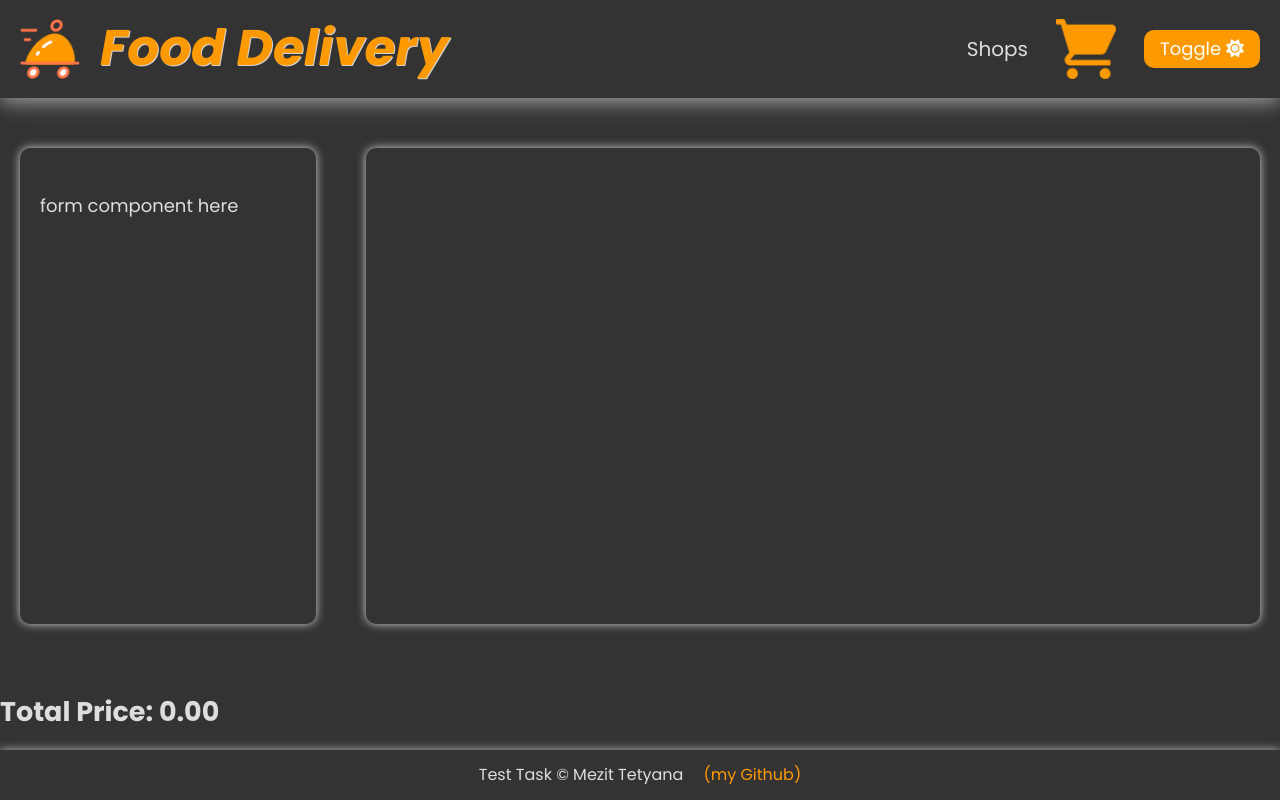
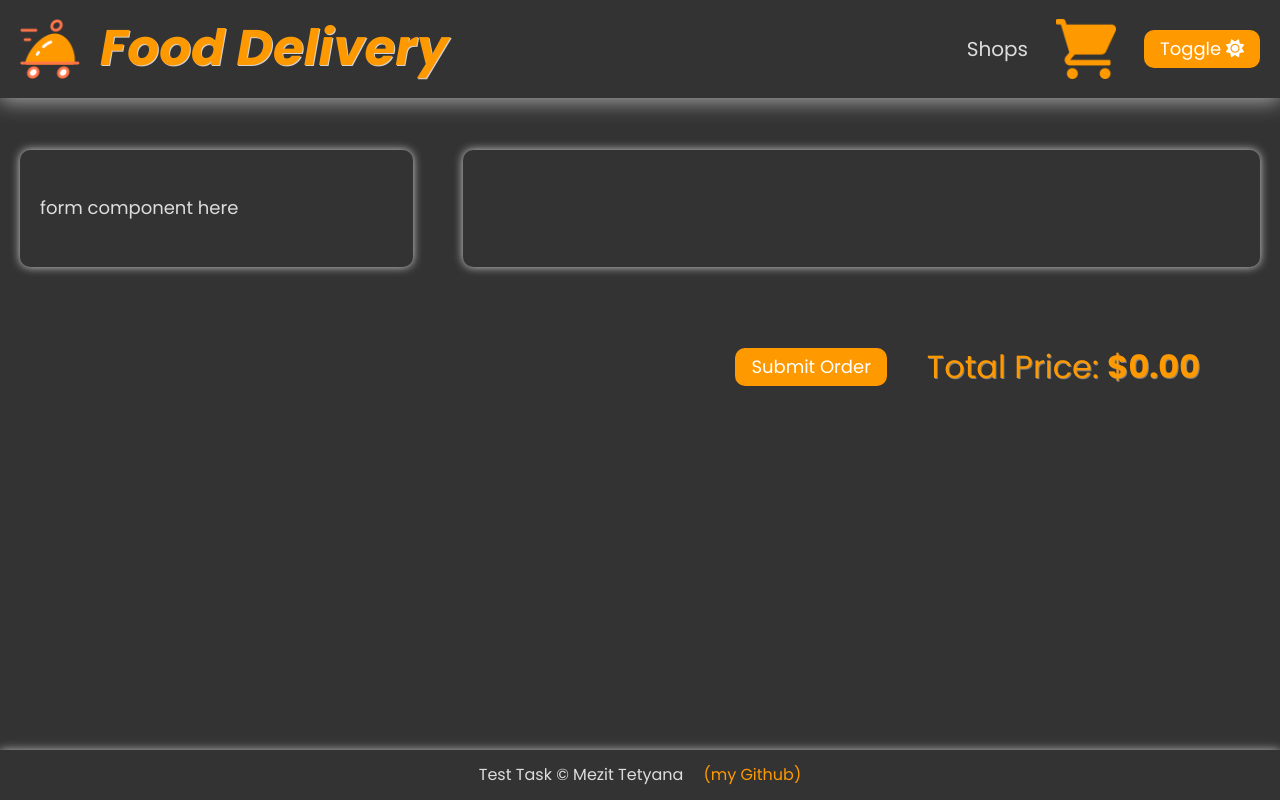
Before and after one commit to NemesisUA/food-delivery, a React (Create React App) app in the folder frontend/: page /cart in a window 1280 px wide. Built offline with nearby package versions, Linux system fonts and the light colour scheme.

Commit message:
feat: add CartItem component

```diff
--- a/frontend/src/App.css
+++ b/frontend/src/App.css
@@ -1,7 +1,13 @@
 .App {
   min-height: 100vh;
-  display: grid;
-  grid-template-rows: auto 1fr auto;
+  display: flex;
+  flex-direction: column;
+}
+
+main {
+  flex-grow: 1;
+  margin-top: 100px;
+  height: 100%;
 }
 
 .light {
--- /dev/null
+++ b/frontend/src/components/CartItem/CartItem.css
@@ -0,0 +1,41 @@
+.cart-item {
+  display: flex;
+  justify-content: left;
+  width: 100%;
+  height: 180px;
+  min-width: 300px;
+  background-color: lightgray;
+  padding: 10px;
+  margin-bottom: 20px;
+  border-radius: 10px;
+}
+
+.dark .cart-item {
+  background-color: #666;
+}
+
+.cart-item__img img {
+  width: 160px;
+  margin-right: 100px;
+}
+
+.cart-item__total {
+  margin-left: 20px;
+}
+
+.deleteCartItem {
+  width: 30px;
+  height: 30px;
+  border-radius: 10px;
+  margin-left: auto;
+  transition: all 0.3s ease-in;
+}
+
+.deleteCartItem:hover {
+  background-color: var(--color-primary);
+}
+
+.deleteCartItem:active {
+  border-radius: 50%;
+  transform: scale(0.8);
+}
--- /dev/null
+++ b/frontend/src/components/CartItem/CartItem.jsx
@@ -0,0 +1,74 @@
+import { useContext, useEffect, useState } from 'react';
+import './CartItem.css';
+import { LocalStorageService, LS_KEYS } from "../../servises/localStorage";
+import { CartContext } from "../../hoc/CartProvider";
+
+function CartItem({ name, price, image, id}) {
+  const { cartItems, setCartItems } = useContext(CartContext);
+
+  const storageAmount = LocalStorageService.get(LS_KEYS.CART) ?
+  [...LocalStorageService.get(LS_KEYS.CART)]
+      .filter(el => el.id === id)
+      .map(el => el.amount)[0]
+  : 1;
+
+const [amount, setAmount] = useState(storageAmount || 1);
+
+  const handleDeleteCartItem = (e) => {
+    e.preventDefault();
+    setCartItems(prevstate => ([...prevstate.filter(el => el.id !== id)]));
+  }
+
+  useEffect(() => {
+    LocalStorageService.set(LS_KEYS.CART, cartItems);
+  }, [cartItems]);
+
+  const handleAmount = (e) => {
+    setAmount(prev => e.target.value);
+
+    setCartItems((prevstate) => ([...prevstate.filter(el => el.id !== id), {
+      id: id,
+      name: name,
+      price: price,
+      image: image,
+      amount: amount
+  }]));
+  }
+
+  useEffect(() => {
+    LocalStorageService.set(LS_KEYS.CART,cartItems )
+  }, [cartItems])
+
+  return (
+    <div className='cart-item'>
+      <div className='cart-item__img'>
+        <img src={image} alt={name} width={100} />
+      </div>
+
+      <div className='cart-item__info'>
+        <h3 className='cart-item__info'>{name}</h3>
+        <p className='cart-item__info'>price ${price}</p>
+
+        <input
+          className='cart-item__input'
+          type="number"
+          placeholder={1}
+          min={1}
+          value={amount}
+          onChange={handleAmount}
+        />
+
+        <span className='cart-item__total'>sum: ${amount * price}</span>
+      </div>
+
+      <button
+        className='deleteCartItem'
+        onClick={handleDeleteCartItem}
+      >
+        <i className="fa-solid fa-close"></i>
+      </button>
+    </div>
+  )
+}
+
+export default CartItem
--- a/frontend/src/components/Footer/Footer.css
+++ b/frontend/src/components/Footer/Footer.css
@@ -5,6 +5,7 @@ footer {
   justify-content: center;
   align-items: center;
   box-shadow: 0 1px 10px lightgray;
+
 }
 
 .footer-wrapper {
--- a/frontend/src/components/Header/Header.css
+++ b/frontend/src/components/Header/Header.css
@@ -1,5 +1,12 @@
 .header {
   width: 100%;
+  position: fixed;
+  z-index: 10;
+  background-color: #fff;
+}
+
+.dark .header {
+  background-color: #333;
 }
 
 .light .header {
@@ -155,7 +162,7 @@
   bottom: 30px;
   right: 15px;
   width: 20px;
-  height: 20px;
+  height: 22px;
   font-weight: bold;
   text-align: center;
   vertical-align: middle;
--- a/frontend/src/components/Layout.jsx
+++ b/frontend/src/components/Layout.jsx
@@ -8,7 +8,9 @@ function Layout() {
     <>
       <Header />
 
-      <Outlet></Outlet>
+      <main>
+        <Outlet></Outlet>
+      </main>
 
       <Footer />
   </>
--- a/frontend/src/components/UI/Card/Card.css
+++ b/frontend/src/components/UI/Card/Card.css
@@ -1,6 +1,6 @@
 .card {
   display: grid;
-  grid-template-rows: 40px 30px auto 50px;
+  grid-template-rows: 40px 30px 1fr 50px;
   width: 300px;
   height: 440px;
   border-radius: 10px;
@@ -25,6 +25,10 @@
   background-color: #e68c70;
   transform: scale(1.05);
   box-shadow: none;
+}
+
+.card__image {
+  align-self: center;
 }
 
 .card__title {
--- a/frontend/src/components/UI/Card/Card.jsx
+++ b/frontend/src/components/UI/Card/Card.jsx
@@ -13,7 +13,9 @@ const Card = ({ product, buttonText = false, onClick}) => {
     setCartItems((prevstate) => ([...prevstate.filter(el => el.id !== product._id), {
       id: product._id,
       name: product.name,
-      price: product.price
+      price: product.price,
+      image: product.image,
+      amount: 1
     }]));
   }
 
--- a/frontend/src/pages/CartPage.jsx
+++ b/frontend/src/pages/CartPage.jsx
@@ -1,41 +1,63 @@
-import { useContext, useEffect } from 'react'
-import './styles/Cart.css'
+import { useContext, useEffect, useRef, useState } from 'react'
+import './styles/CartPage.css'
+import CartItem from '../components/CartItem/CartItem';
 import { LocalStorageService, LS_KEYS } from "../servises/localStorage";
 import { CartContext } from "../hoc/CartProvider";
+import Button from '../components/UI/Button/Button';
 
 function CartPage() {
-  const { cartItems, setCartItems } = useContext(CartContext);
+  const { cartItems, setCartItems } = useContext(CartContext || []);
 
-  const totalPrice = [...cartItems].reduce((acc, cur) => { return acc + +cur.price }, 0).toFixed(2);
+  const [totalPrice, setTotalPrice] = useState([...cartItems].reduce((acc, cur) => {
+    return acc + +cur.price * cur.amount
+  }, 0).toFixed(2) || 0);
+
+  useEffect(() => {
+    setTotalPrice([...cartItems].reduce((acc, cur) => {
+      return acc + +cur.price * cur.amount
+    }, 0).toFixed(2) || 0);
+  }, [cartItems, totalPrice]);
 
   const handlePurchase = (e) => {
     e.preventDefault();
     setCartItems(() => []);
     LocalStorageService.remove(LS_KEYS.CART);
+    LocalStorageService.set(LS_KEYS.CART, []);
   }
 
   return (
-    <>
-      <div className='wrapper flex-wrapper'>
+    <div className='wrapper'>
+      <form onSubmit={handlePurchase}>
+        <div className='flex-wrapper'>
           <div className='order-user'>
             <p>form component here</p>
           </div>
 
           <div className='order-products'>
-          <form onSubmit={handlePurchase}>
-            <ul className="cart-container">{
-              cartItems.map(item => (
-                <li key={item.id}>
-                  <p> name={item.name} price={item.price}</p>
-                </li>
+
+            <div className="cart-container">{
+              cartItems && cartItems.length >= 1 &&
+              cartItems.sort((a, b) => a.id - b.id)
+                .map(item => (
+                    <CartItem
+                      key={item.id}
+                      id={item.id}
+                      name={item.name}
+                      price={item.price}
+                      image={item.image}
+                    />
                 ))
             }
-            </ul>
+            </div>
+          </div>
+        </div>
+
+        <div className='order-wrapper'>
+          <Button >Submit Order</Button>
+          <p className='total-price'>Total Price: <b>${totalPrice || 0}</b></p>
+        </div>
       </form>
     </div>
-      </div>
-      <h2>Total Price: {totalPrice}</h2>
-    </>
   )
 }
 
--- a/frontend/src/pages/styles/Cart.css
+++ /dev/null
@@ -1,30 +0,0 @@
-.order-user {
-  width: 400px;
-  list-style: none;
-  margin: 50px 0;
-  padding: 30px 20px;
-  border-radius: 10px;
-  box-shadow: 0 0 10px lightgray;
-  margin-right: 50px;
-}
-
-.dark .shops-list {
-  box-shadow: 0 0 10px gray;
-}
-
-.order-products {
-  display: flex;
-  flex-direction: column;
-  width: 100%;
-  margin: 50px 0;
-  padding: 30px 20px;
-  border-radius: 10px;
-  box-shadow: 0 0 10px lightgray;
-}
-
-@media screen and (max-width: 991px) {
-  .order-user {
-    width: 100%;
-    margin-right: 0;
-  }
-}
--- /dev/null
+++ b/frontend/src/pages/styles/CartPage.css
@@ -0,0 +1,64 @@
+.order-user {
+  width: 600px;
+  list-style: none;
+  margin: 50px 0;
+  padding: 30px 20px;
+  border-radius: 10px;
+  box-shadow: 0 0 10px lightgray;
+  margin-right: 50px;
+}
+
+.dark .shops-list {
+  box-shadow: 0 0 10px gray;
+}
+
+.order-products {
+  display: flex;
+  flex-direction: column;
+  width: 100%;
+  margin: 50px 0;
+  padding: 30px 20px;
+  border-radius: 10px;
+  box-shadow: 0 0 10px lightgray;
+}
+
+.cart-container {
+  list-style: none;
+}
+
+.cart-item__input {
+  width: 100px;
+  color: black;
+  background-color: #fff;
+  border-radius: 10px;
+  outline: none;
+  border: none;
+  padding: 5px 10px;
+}
+
+.dark .cart-item__input {
+  color: black;
+  background-color: #ddd;
+}
+
+.order-wrapper {
+  display: flex;
+  align-items: center;
+  justify-content: flex-end;
+}
+
+.total-price {
+  font-size: 3.2rem;
+  text-align: center;
+  margin-right: 60px;
+  margin-left: 40px;
+  color: var(--color-primary);
+  text-shadow: var(--text-shadow);
+}
+
+@media screen and (max-width: 991px) {
+  .order-user {
+    width: 100%;
+    margin-right: 0;
+  }
+}
```
Also changed, not shown: frontend/src/index.css (line endings or trailing spaces). Lines whose indentation alone changed are shown as unchanged.
